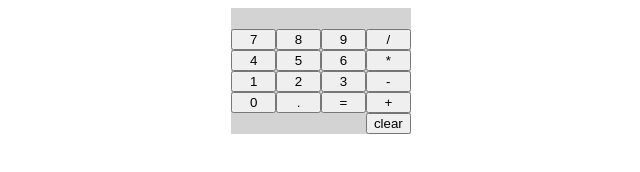
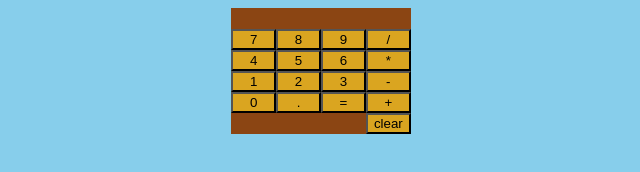
Before and after one commit to ghidalgo93/calculator, a plain HTML site: page index.html in a window 1280 px wide. Shown: the whole page, without its empty margins (319-959 px from the left). Drawn offline with Linux system fonts and the light colour scheme.

Commit message:
adding style

```diff
--- a/styles.css
+++ b/styles.css
@@ -1,5 +1,6 @@
 html, body {
 	height: 100%;
+	background-color: skyblue;
 }
 
 #contents {
@@ -9,13 +10,17 @@ html, body {
 
 #calculator {
 	align-self: center;
-	background: LightGray;
+	background: saddlebrown;
 }
 
 #display {
 	grid-area: 1/1/2/5;
 	justify-self: center;
 	align-self: center;
+}
+
+button {
+	background: goldenrod;
 }
 
 #clear {
```
